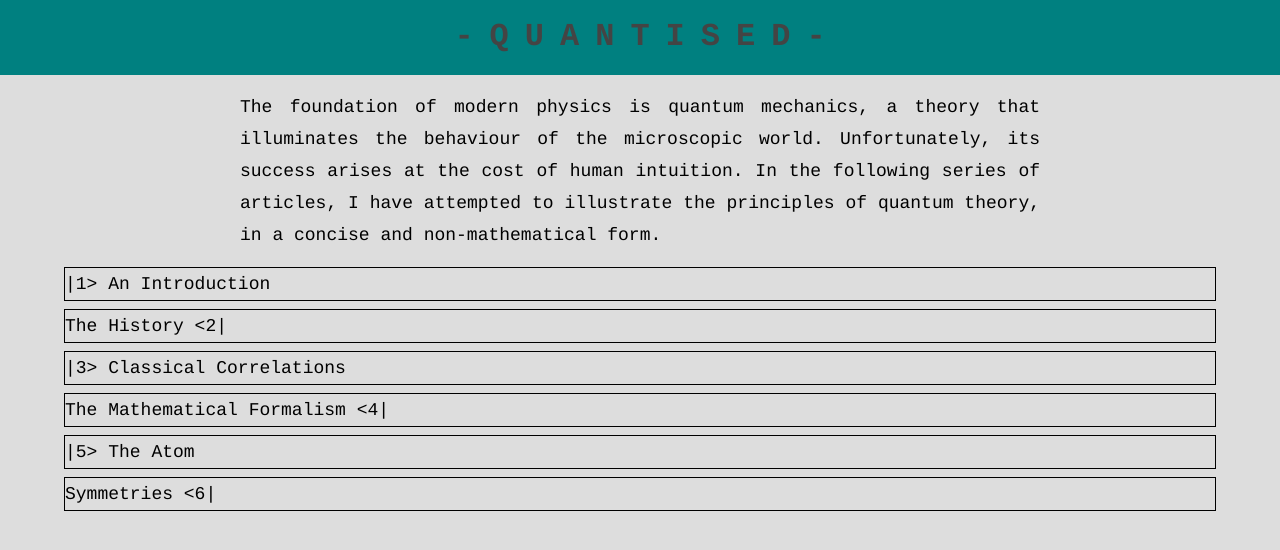
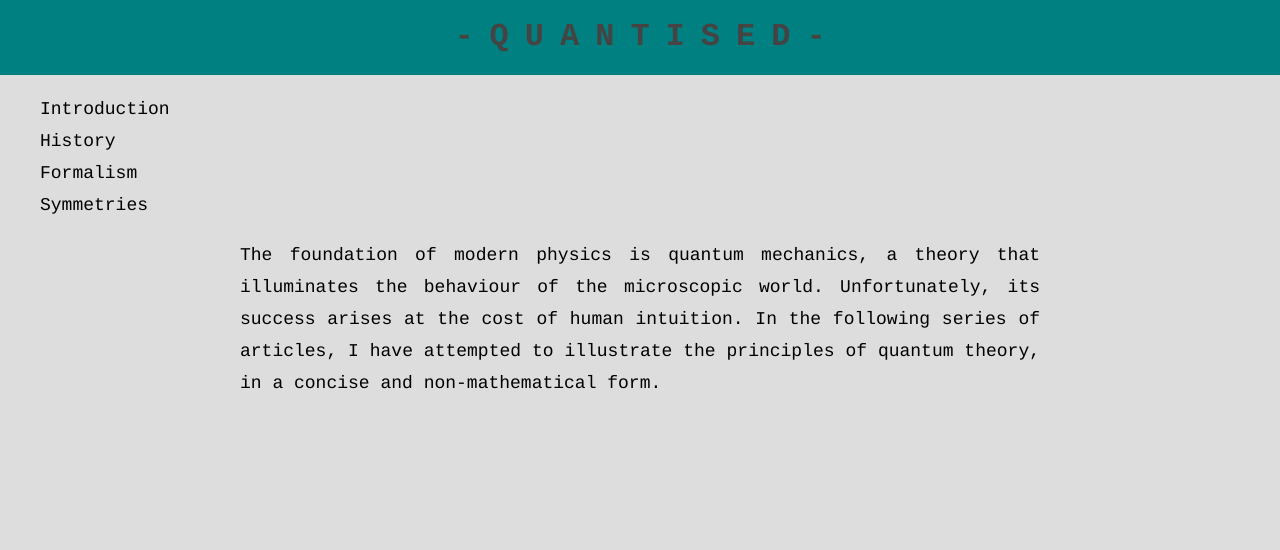
Before and after one commit to artaurus/quantised, a Flask app: page / in a window 1280 px wide. Shown: the top 550 px of the page. Run offline with Flask 2, Linux system fonts and the light colour scheme.

Commit message:
reformatted content

```diff
--- a/templates/home.html
+++ b/templates/home.html
@@ -1,14 +1,16 @@
 {% extends "layout.html" %}
 {% block content %}
-<article>
-  The foundation of modern physics is quantum mechanics, a theory that illuminates the behaviour of the microscopic world. Unfortunately, its success arises at the cost of human intuition. In the following series of articles, I have attempted to illustrate the principles of quantum theory, in a concise and non-mathematical form.
-</article>
-<section class='grid'>
-  <span>|1> An Introduction</span>
-  <span>The History <2|</span>
-  <span>|3> Classical Correlations</span>
-  <span>The Mathematical Formalism <4|</span>
-  <span>|5> The Atom</span>
-  <span>Symmetries <6|</span>
+<section>
+  <nav class='col'>
+    <ul>
+      <li>Introduction</li>
+      <li>History</li>
+      <li>Formalism</li>
+      <li>Symmetries</li>
+    </ul>
+  </nav>
+  <article class='col'>
+    The foundation of modern physics is quantum mechanics, a theory that illuminates the behaviour of the microscopic world. Unfortunately, its success arises at the cost of human intuition. In the following series of articles, I have attempted to illustrate the principles of quantum theory, in a concise and non-mathematical form.
+  </article>
 </section>
 {% endblock content %}
```
